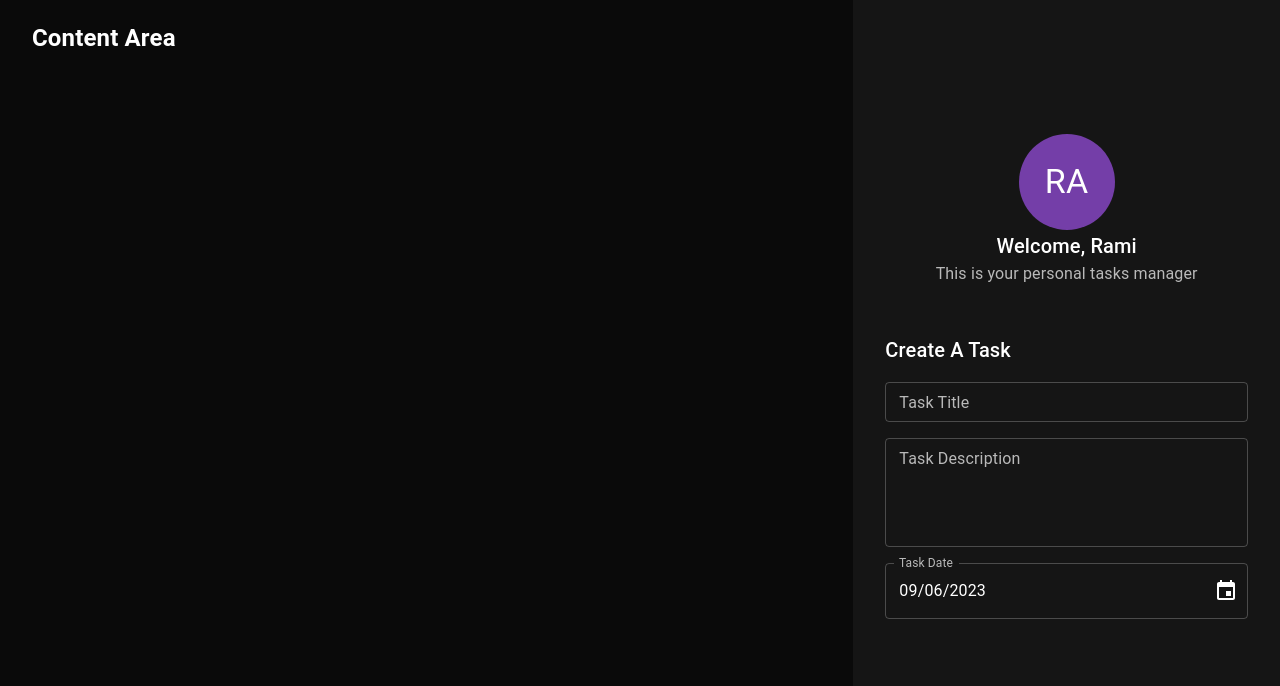
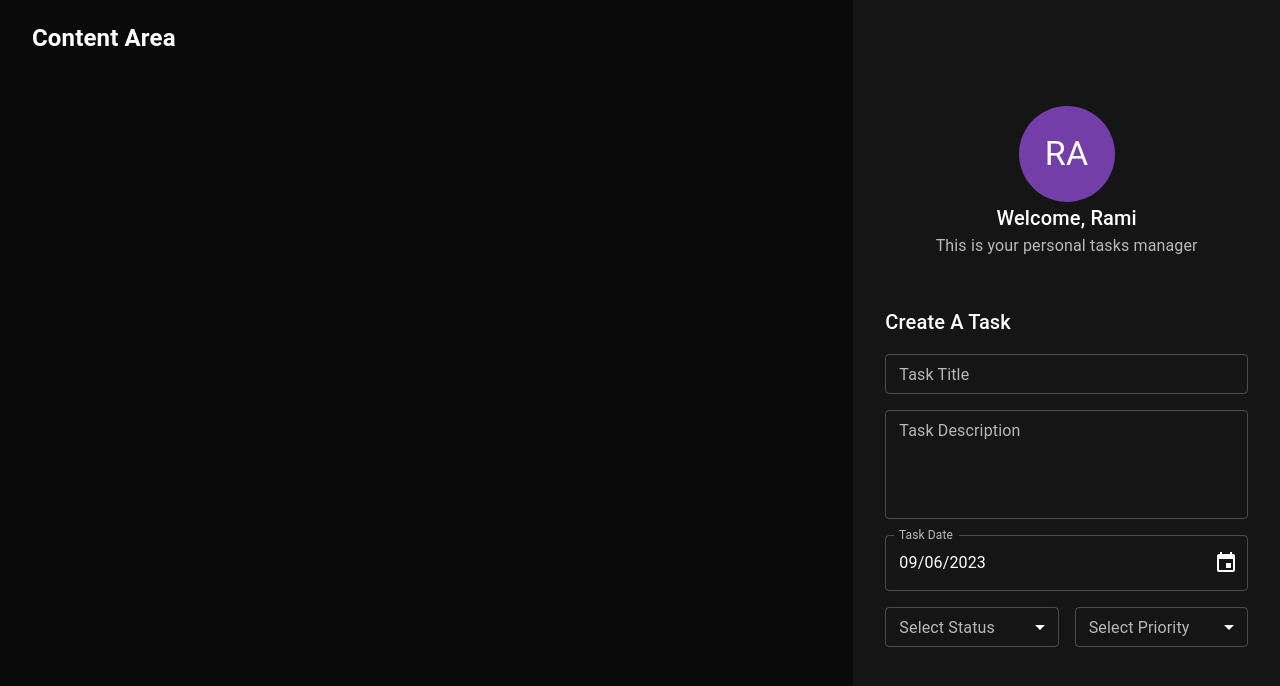
Before and after one commit to ramichabchoub/practice-typescript-client, a React (Vite) app: page / in a window 1280 px wide. Shown: the top 686 px of the page. Built offline with nearby package versions, Linux system fonts and the light colour scheme.

Commit message:
Select Component

```diff
--- /dev/null
+++ b/src/components/createTaskForm/_taskSelectField.tsx
@@ -0,0 +1,68 @@
+import React, { FC, ReactElement } from 'react';
+import {
+  FormControl,
+  InputLabel,
+  Select,
+  MenuItem,
+  SelectChangeEvent,
+} from '@mui/material';
+import {
+  ISelectField,
+  iSelectItems,
+} from './interfaces/ISelectField';
+import propsTypes from 'prop-types';
+
+export const TaskSelectField: FC<ISelectField> = (
+  props,
+): ReactElement => {
+  const {
+    items = [
+      { value: '10', label: 'Ten' },
+      { value: '20', label: 'Twenty' },
+      { value: '30', label: 'Thirty' },
+      { value: '40', label: 'Forty' },
+    ],
+    name = 'task-status-select',
+    disabled = false,
+    label = 'Select Box',
+    onChange = (e: SelectChangeEvent) => console.log(e),
+    value = '',
+  } = props;
+
+  return (
+    <FormControl fullWidth size="small">
+      <InputLabel id="task-status-select-label">
+        {label}
+      </InputLabel>
+      <Select
+        labelId="task-status-select-label"
+        id="task-status-select"
+        label={label}
+        name={name}
+        value={value}
+        onChange={onChange}
+        disabled={disabled}
+      >
+        {items.map((item, index) => (
+          <MenuItem key={index} value={item.value}>
+            {item.label}
+          </MenuItem>
+        ))}
+      </Select>
+    </FormControl>
+  );
+};
+
+TaskSelectField.propTypes = {
+  name: propsTypes.string,
+  disabled: propsTypes.bool,
+  label: propsTypes.string,
+  onChange: propsTypes.func,
+  value: propsTypes.string,
+  items: propsTypes.arrayOf(
+    propsTypes.shape({
+      value: propsTypes.string.isRequired,
+      label: propsTypes.string.isRequired,
+    }),
+  ) as React.Validator<iSelectItems[] | null | undefined>,
+};
--- a/src/components/createTaskForm/createTaskForm.tsx
+++ b/src/components/createTaskForm/createTaskForm.tsx
@@ -3,6 +3,9 @@
 import { TaskTitleField } from './_taskTitleField';
 import { TaskDescriptionField } from './_taskDescriptionField';
 import { TaskDateField } from './_taskDateField';
+import { TaskSelectField } from './_taskSelectField';
+import { Status } from './enums/Status';
+import { Priority } from './enums/Priority';
 
 export const CreateTaskForm: FC = (): ReactElement => {
   return (
@@ -21,6 +24,44 @@
         <TaskTitleField label={'Task Title'} />
         <TaskDescriptionField label={'Task Description'} />
         <TaskDateField />
+        <Stack direction="row" spacing={2} width="100%">
+          <TaskSelectField
+            label={'Select Status'}
+            name="status"
+            items={[
+              {
+                value: Status.TODO,
+                label: Status.TODO.toUpperCase(),
+              },
+              {
+                value: Status.IN_PROGRESS,
+                label: Status.IN_PROGRESS.toUpperCase(),
+              },
+              {
+                value: Status.DONE,
+                label: Status.DONE.toUpperCase(),
+              },
+            ]}
+          />
+          <TaskSelectField
+            label={'Select Priority'}
+            name={'priority'}
+            items={[
+              {
+                value: Priority.LOW,
+                label: Priority.LOW.toUpperCase(),
+              },
+              {
+                value: Priority.NORMAL,
+                label: Priority.NORMAL.toUpperCase(),
+              },
+              {
+                value: Priority.HIGH,
+                label: Priority.HIGH.toUpperCase(),
+              },
+            ]}
+          />
+        </Stack>
       </Stack>
       {/* task date */}
       {/* task status */}
--- /dev/null
+++ b/src/components/createTaskForm/enums/Priority.ts
@@ -0,0 +1,5 @@
+export enum Priority {
+  LOW = 'low',
+  NORMAL = 'normal',
+  HIGH = 'high',
+}
--- /dev/null
+++ b/src/components/createTaskForm/enums/Status.ts
@@ -0,0 +1,5 @@
+export enum Status {
+  TODO = 'todo',
+  IN_PROGRESS = 'in-progress',
+  DONE = 'done',
+}
--- /dev/null
+++ b/src/components/createTaskForm/interfaces/ISelectField.ts
@@ -0,0 +1,15 @@
+import { IDisabled } from './IDisabled';
+import { SelectChangeEvent } from '@mui/material';
+
+export interface iSelectItems {
+  value: string;
+  label: string;
+}
+
+export interface ISelectField extends IDisabled {
+  name?: string;
+  label?: string;
+  value?: string;
+  onChange?: (e: SelectChangeEvent) => void;
+  items?: iSelectItems[];
+}
```
